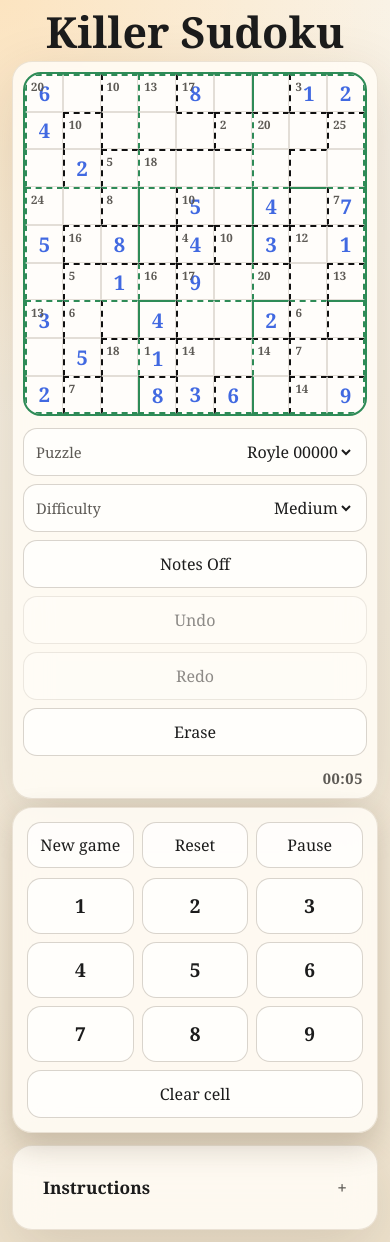
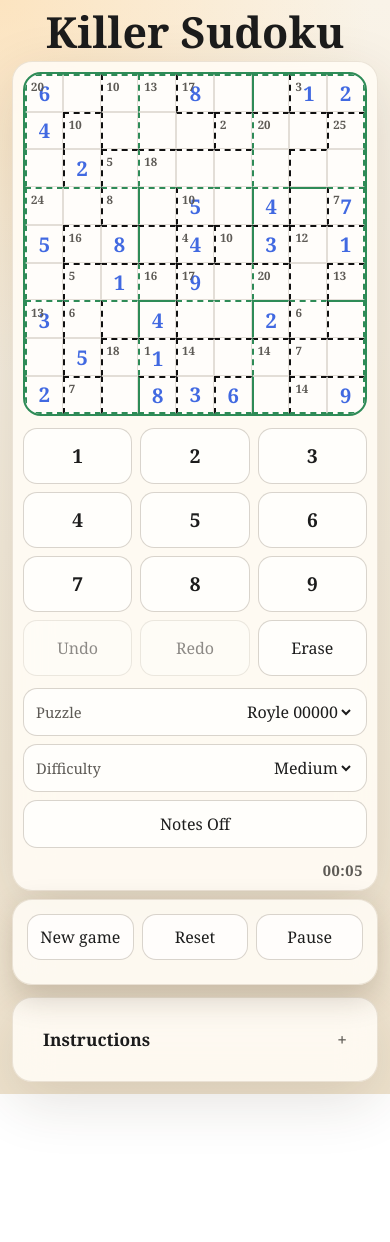
Before and after one commit to Earl-Brown/sudoku-vibe, a Next.js app: page / in a window 390 px wide. After the commit the page ends 1094 px from the top, so only its background shows below. Built offline with nearby package versions, Linux system fonts and the light colour scheme.

Commit message:
Improve mobile controls layout

```diff
--- a/app/globals.css
+++ b/app/globals.css
@@ -788,3 +788,27 @@ h1 {
     min-height: 0;
   }
 }
+
+.keypad-inline {
+  margin-top: 2px;
+}
+
+.keypad-inline .wide {
+  min-height: 56px;
+}
+
+@media (max-width: 720px) {
+  .keypad-inline {
+    gap: 8px;
+  }
+
+  .keypad-inline button {
+    min-height: 56px;
+  }
+}
+
+
+
+.keypad-action {
+  min-height: 56px;
+}
--- a/components/game-app.tsx
+++ b/components/game-app.tsx
@@ -303,6 +303,35 @@ export function GameApp() {
             {state.isPaused ? <div className="pause-overlay">Paused</div> : null}
           </div>
 
+          <div className="keypad keypad-inline">
+            {range(9).map((index) => {
+              const digit = index + 1;
+              const completed = completedDigits.has(digit);
+
+              return (
+                <button
+                  key={index}
+                  className={`${state.selectedDigit === digit ? "active" : ""} ${completed ? "completed" : ""}`.trim()}
+                  onClick={() => setState((current) => enterDigit(current, digit))}
+                  disabled={completed || state.isPaused}
+                  aria-label={completed ? `${digit} complete` : `${digit}`}
+                >
+                  <span className="keypad-digit">{digit}</span>
+                  {completed ? <span className="keypad-status">Done</span> : null}
+                </button>
+              );
+            })}
+            <button className="keypad-action" onClick={() => setState((current) => undo(current))} disabled={state.history.length === 0 || state.isPaused}>
+              Undo
+            </button>
+            <button className="keypad-action" onClick={() => setState((current) => redo(current))} disabled={state.future.length === 0 || state.isPaused}>
+              Redo
+            </button>
+            <button className="keypad-action" onClick={() => setState((current) => clearCell(current))} disabled={state.isPaused}>
+              Erase
+            </button>
+
+          </div>
           <div className="toolbar toolbar-below">
             <label className="select-wrap">
               <span>Puzzle</span>
@@ -337,13 +366,6 @@ export function GameApp() {
             <button onClick={() => setState((current) => toggleNoteMode(current))} className={state.noteMode ? "active" : ""}>
               Notes {state.noteMode ? "On" : "Off"}
             </button>
-            <button onClick={() => setState((current) => undo(current))} disabled={state.history.length === 0 || state.isPaused}>
-              Undo
-            </button>
-            <button onClick={() => setState((current) => redo(current))} disabled={state.future.length === 0 || state.isPaused}>
-              Redo
-            </button>
-            <button onClick={() => setState((current) => clearCell(current))} disabled={state.isPaused}>Erase</button>
             <div className="toolbar-timer">{formatTime(state.elapsedSeconds)}</div>
           </div>
         </div>
@@ -357,28 +379,6 @@ export function GameApp() {
               <button onClick={() => setState((current) => resetPuzzle(current))}>Reset</button>
               <button onClick={() => setState((current) => togglePause(current))}>
                 {state.isPaused ? "Play" : "Pause"}
-              </button>
-            </div>
-            <div className="keypad">
-              {range(9).map((index) => {
-                const digit = index + 1;
-                const completed = completedDigits.has(digit);
-
-                return (
-                  <button
-                    key={index}
-                    className={`${state.selectedDigit === digit ? "active" : ""} ${completed ? "completed" : ""}`.trim()}
-                    onClick={() => setState((current) => enterDigit(current, digit))}
-                    disabled={completed || state.isPaused}
-                    aria-label={completed ? `${digit} complete` : `${digit}`}
-                  >
-                    <span className="keypad-digit">{digit}</span>
-                    {completed ? <span className="keypad-status">Done</span> : null}
-                  </button>
-                );
-              })}
-              <button className="wide" onClick={() => setState((current) => clearCell(current))} disabled={state.isPaused}>
-                Clear cell
               </button>
             </div>
           </div>
```
